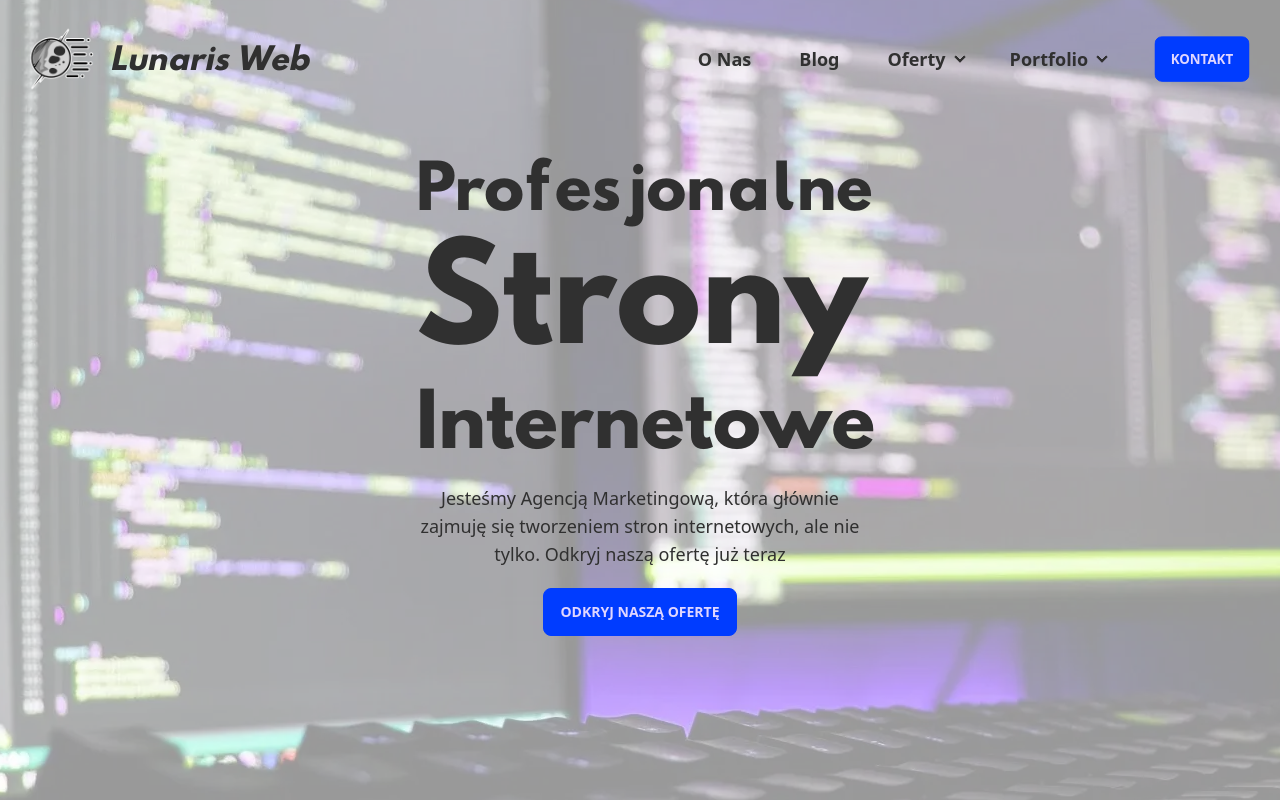
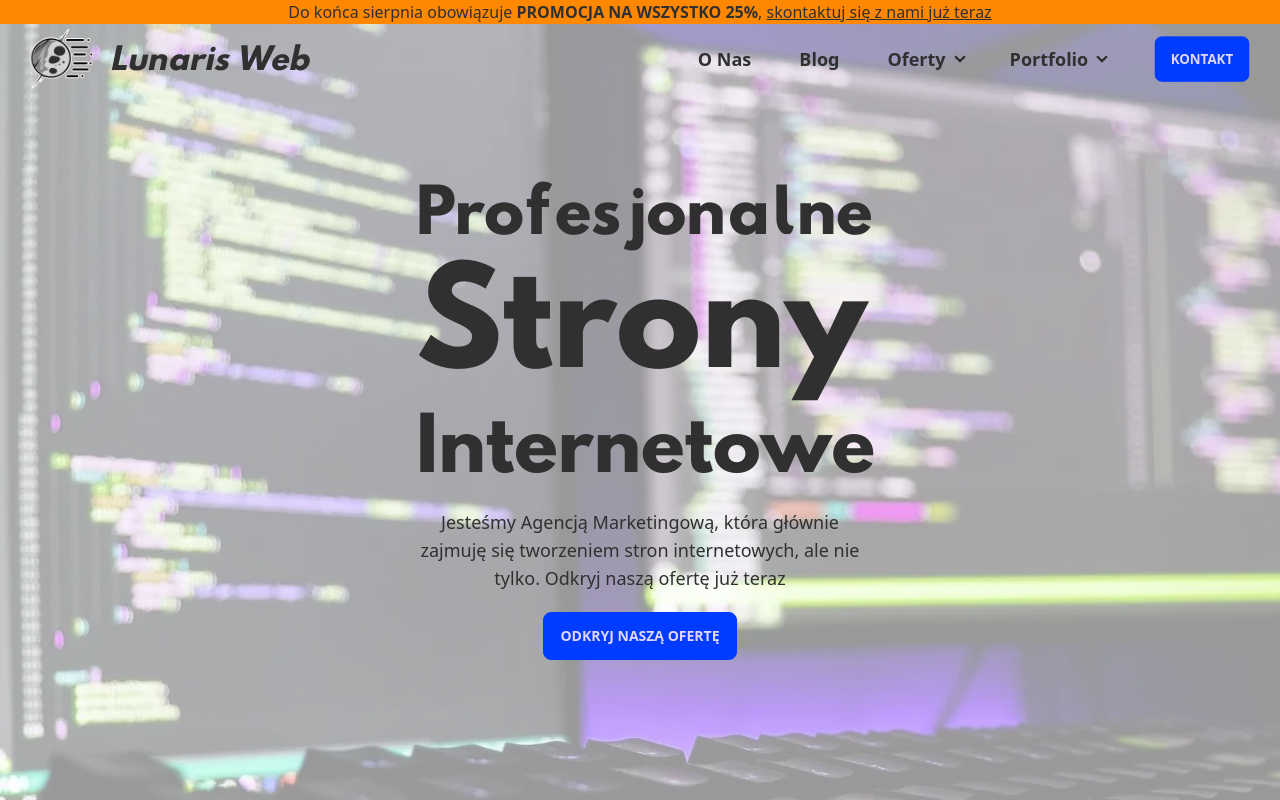
Before and after one commit to k0wal45/lunaris-site, a React (Create React App) app: page / in a window 1280 px wide. Shown: the top 800 px of the page. Built offline with nearby package versions, Linux system fonts and the light colour scheme.

Commit message:
Update App.js

```diff
--- a/src/App.js
+++ b/src/App.js
@@ -23,6 +23,7 @@ import WervaSolutions from "./pages/portfolio/WervaSolutions";
 
 import Navbar from "./components/Navbar";
 import Footer from "./components/Footer";
+import PromoInfo from "./components/PromoInfo";
 
 
 function App() {
@@ -40,6 +41,7 @@ function App() {
     <Router>
 
       <div className="flex flex-col h-screen">
+        <PromoInfo />
         <Navbar />
 
           <Routes>
```
